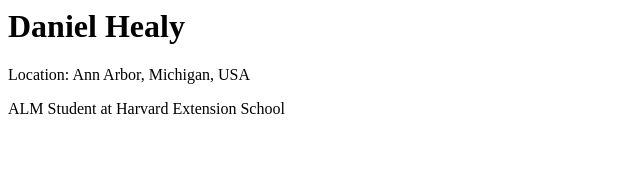
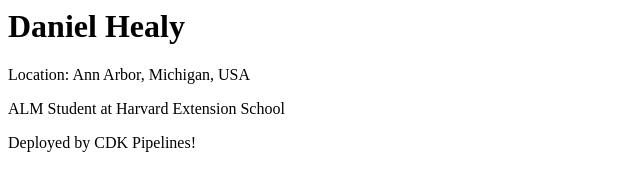
Before and after one commit to daniel-a-healy/cdk-pipelines-project, a website: page static_website/index.html in a window 1280 px wide. Shown: the whole page, without its empty margins (0-640 px from the left). Drawn offline with Linux system fonts and the light colour scheme.

Commit message:
Updated index.html with new line

```diff
--- a/static_website/index.html
+++ b/static_website/index.html
@@ -1,3 +1,4 @@
 <h1>Daniel Healy</h1>
 <p>Location: Ann Arbor, Michigan, USA</p>
 <p>ALM Student at Harvard Extension School</p>
+<p>Deployed by CDK Pipelines!</p>
```
